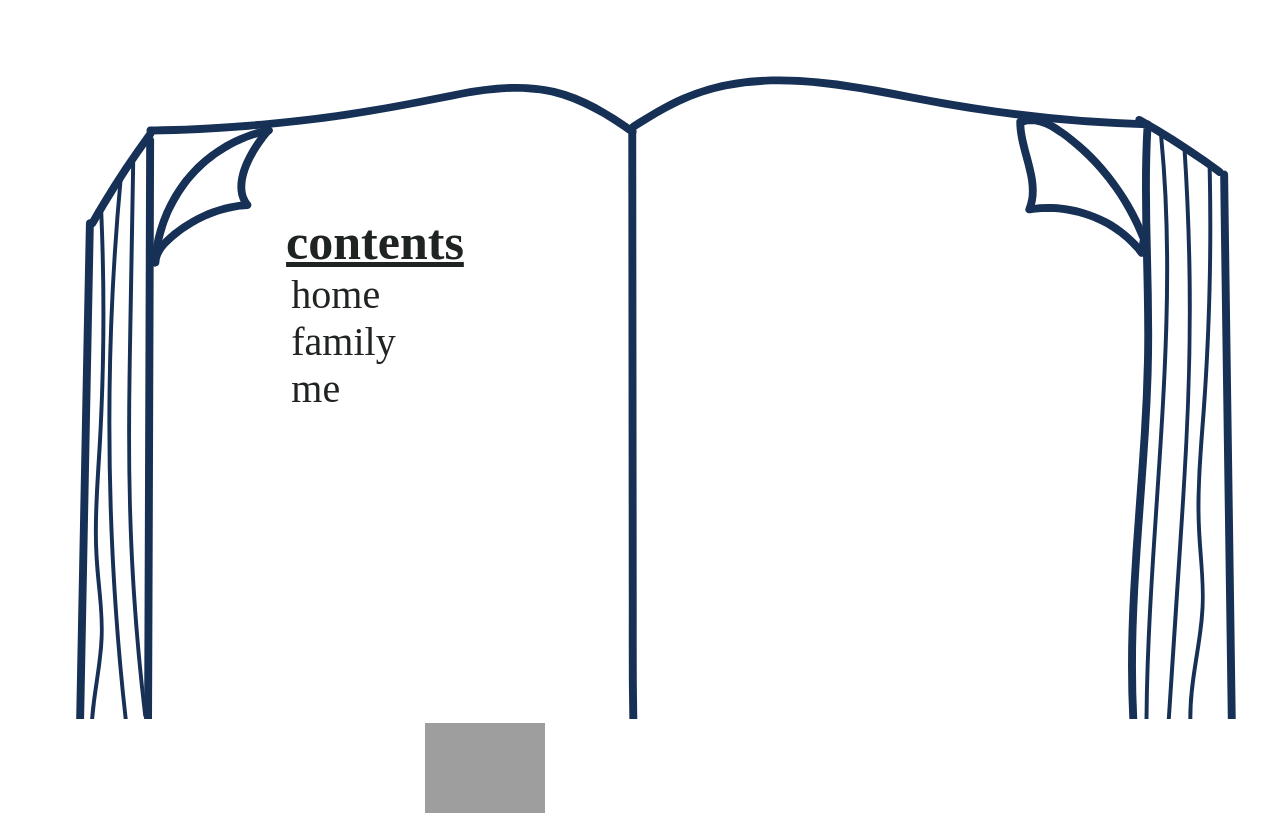
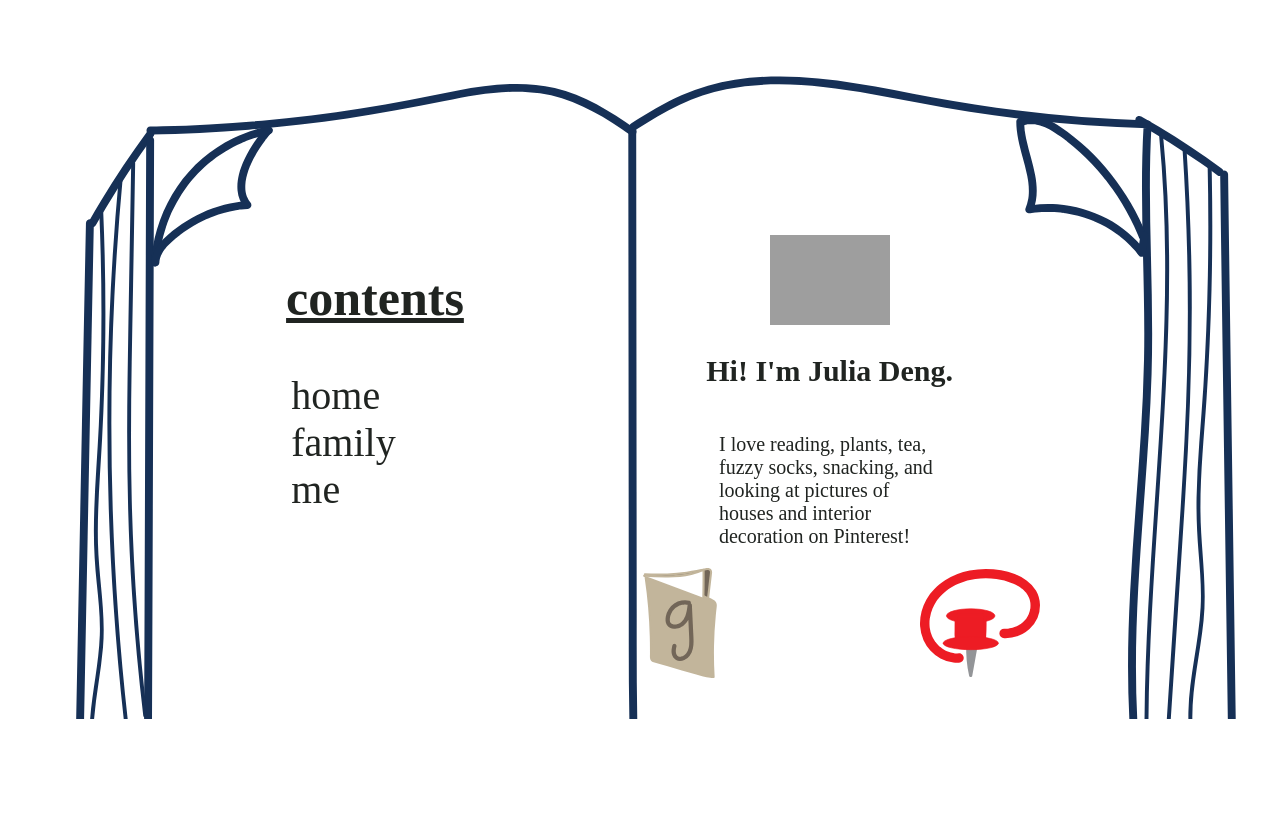
Before and after one commit to jujdeng/me, a plain HTML site: page me.html in a window 1280 px wide. Shown: the top 820 px of the page. Drawn offline with Linux system fonts and the light colour scheme; grey boxes are pictures that could not be loaded; a web font is replaced by a local one.

Commit message:
aaalmost there

```diff
--- a/assets/styles/pagestyle.css
+++ b/assets/styles/pagestyle.css
@@ -21,9 +21,6 @@ nav a {
 nav a:hover {
     font-size: 45px;
 }
-nav a:active {         /*HFHFHDHFH*/
-    font-size: 45px;
-}
 
 
 
@@ -32,10 +29,12 @@ nav a:active {         /*HFHFHDHFH*/
     background-position: center;
     background-repeat: no-repeat;
     background-size: cover;
+    position: fixed;
 }
 body {
     position: relative;
     text-align: center;
+    overflow: hidden;
 }
 .pages {
     display: flex;
@@ -51,6 +50,7 @@ h1 {               /* contents */
     position: absolute;
     top: 15%;
     left: 22%;
+    transform: translateY(15vh);
     text-decoration: underline;
     font-family: 'Solway';
     color: #202421;
@@ -60,6 +60,7 @@ h1 {               /* contents */
     position: absolute;
     top: 23%;
     left: 22%;
+    transform: translateY(25vh);
 }
 
 
@@ -67,12 +68,15 @@ h1 {               /* contents */
     display: flex;
     flex-direction: column;
     align-items: center;
-    position: relative;
+    position: absolute;
+    top: 15%;
+    left: 30%;
+    transform: translateY(15vh);
 }
 .me {
     /*position: absolute;*/
-    top: 30%;
-    right: 22%;
+    /*top: 30%;
+    right: 22%;*/
 }
 h2 {                        /*"Hi I'm Julia*/
     top: 480px;
@@ -92,14 +96,12 @@ p {
 .links {
     display: flex;
     flex-direction: row;
+    align-items: left;
 }
 #g, #p {
-    width: 50px;
-    height: 50px;
-    padding: 20px;
+    width: 40%;
+    height: 60%;
 }
-
-
 
 
 
@@ -110,8 +112,12 @@ p {
   height: 400px;
 }
 #carousel {
+    /*z-index: 1;
+    position: absolute;
+    vertical-align: top;*/
     position: relative;
     overflow: hidden;
+    transform: translate(25vw,5vh);
 }
 #carousel-image-row {
     display: flex;
@@ -133,11 +139,9 @@ p {
     position: absolute;
     top: 50%;
     transform: translateY(-50%);
-
     width: 100%;
     display: flex;
     justify-content: space-between;
-
     z-index: 1;
 }
 #button-next, #button-previous {
--- a/assets/styles/style.css
+++ b/assets/styles/style.css
@@ -7,6 +7,7 @@ nav ul {
     display: flex;
     flex-direction: column;
     margin-left: 100px;
+
 }
 nav {
     display: flex;
@@ -14,6 +15,7 @@ nav {
 }
 nav li {
     margin-left:100px;
+    padding: 27px;
 }
 nav a {
     font-family: 'Solway';
@@ -25,12 +27,11 @@ nav a {
 nav a:hover {
     font-size: 50px;
 }
-nav a:active {
-    font-size: 150%;
-}
+
 
 body {
     background-color: #F7F4F4;
+    overflow: hidden;
 }
 
 .floor {
@@ -42,15 +43,27 @@ body {
     z-index: -1;  /*bottom layer*/
 }
 
+.nav-bar {
+    transform: translateY(41%);
+    transform: translateX(1%);
+    z-index: 1;
+    position: relative;
+}
+
+
+
 .sections {
     display: flex;
     flex-direction: row;
 }
 
 .shelf {
+    z-index: 0;
+    transform: translateY(5%);
     position: absolute;
     margin: 2%;     /*on either side*/
     width: 26%;    /*total adds to 30%*/
+    top: 5%;
 }
 
 #lamp {
@@ -126,11 +139,15 @@ body {
         opacity: 1;
     }
     to {
-        opacity: 0.5;
         transform: translateY(-10px);
+        opacity: 0;
     }
 }
 
+#steam {
+    z-index: 1000;
+}
+
 #steam:hover {
-    animation: swirl 2s 0s infinite;
+    animation: swirl 3s ease-in-out 0s infinite alternate;
 }
--- a/me.html
+++ b/me.html
@@ -2,7 +2,6 @@
 <html>
     <head>
         <link rel="stylesheet" type="text/css" href="assets/styles/pagestyle.css">
-        <script type="text/javascript" src="assets/js/script.js"></script>
         <link href="https://fonts.googleapis.com/css?family=Solway&display=swap" rel="stylesheet">
     </head>
 
@@ -25,7 +24,6 @@
                     </nav>
                 </div>
             </div>
-
 
             <div class="right-page">
                 <div class="me">
```
Also changed, not shown: family.html (+2 -1 lines), 1 other file.
